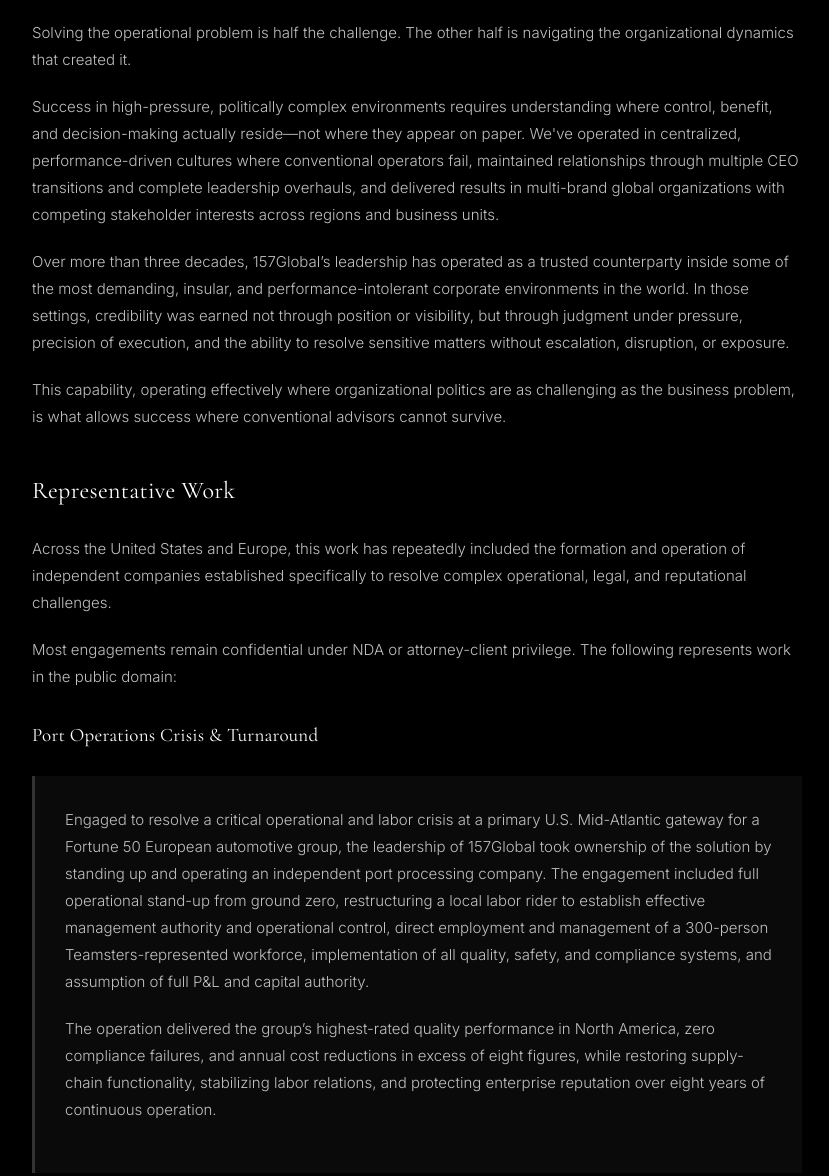
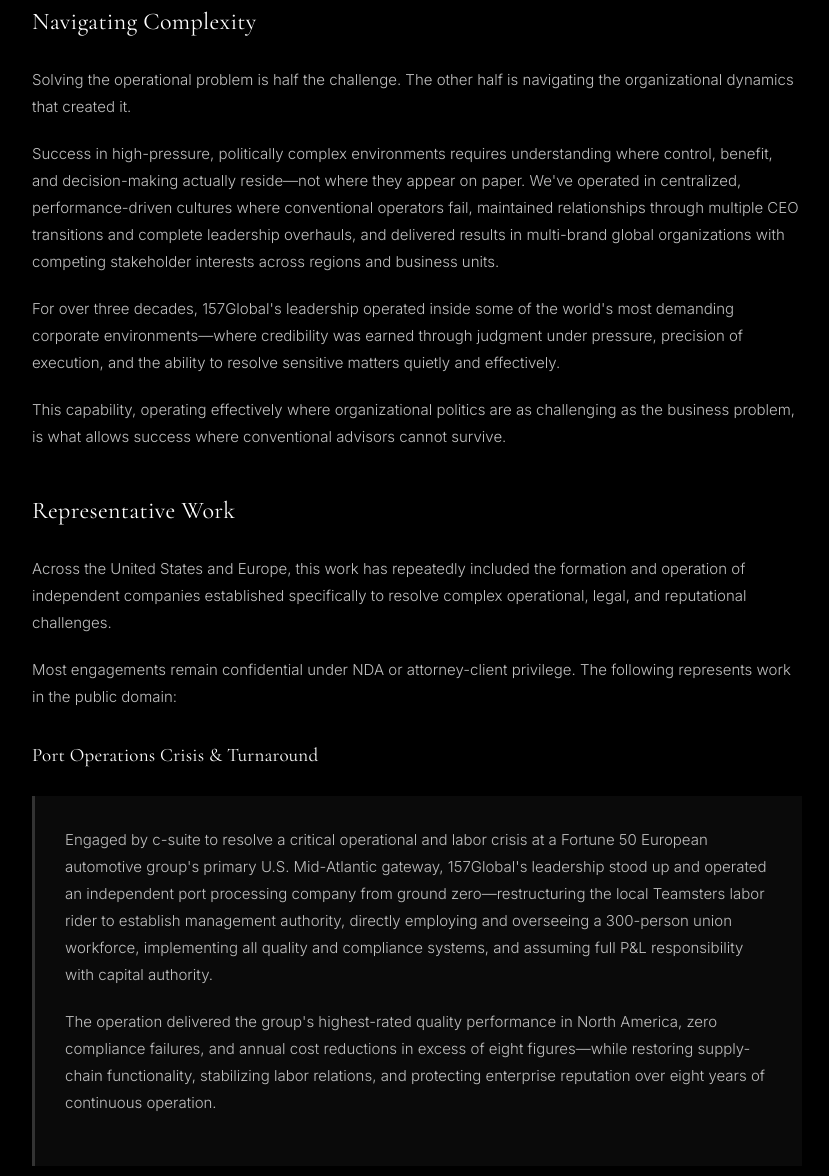
Before and after one commit to SGII21/157Global-site, a website: page index.html in a window 1280 px wide. Shown: the part 1551-2727 px from the top of the page, without its empty margins (223-1052 px from the left). Drawn offline with nearby package versions, Linux system fonts and the light colour scheme.

Commit message:
Update index.html

```diff
--- a/index.html
+++ b/index.html
@@ -68,12 +68,12 @@
         <!-- How We Work -->
         <div class="section">
             <h2>How We Work</h2>
-
+            <p>Most advisors present frameworks. We execute.<p>
             <p>Organizations engage us for three reasons: to fix what's broken, to prevent what could happen, or to build what matters. Whether it's a governance crisis requiring immediate intervention, insulating operations from liability exposure, cross-border expansion needing infrastructure, or an operational initiative that can't fail, we deliver when execution takes precedence over presentation.</p>
 
             <p>Our experience includes legally sensitive environments, where business objectives and legal requirements must advance together, timelines are compressed, and direct accountability matters.</p>
             <p>When risk requires structural insulation, we stand up and operate independent entities to protect the parent company's balance sheet, reputation, and legal position while executing critical mandates.</p>
-            <p> We fix problems fast, make decisions under uncertainty, and deliver measurable results. Three decades of operating in extreme corporate environments, not studying them from outside.<p>
+            <p> We fix problems fast, make decisions under uncertainty, and deliver measurable results. Three decades of operating in extreme corporate environments, not studying them from outside.</p>
             <p><em>Our work is confidential.</em></p>
 
 
@@ -87,7 +87,7 @@
 
             <p>Success in high-pressure, politically complex environments requires understanding where control, benefit, and decision-making actually reside—not where they appear on paper. We've operated in centralized, performance-driven cultures where conventional operators fail, maintained relationships through multiple CEO transitions and complete leadership overhauls, and delivered results in multi-brand global organizations with competing stakeholder interests across regions and business units.</p>
 
-            <p>Over more than three decades, 157Global’s leadership has operated as a trusted counterparty inside some of the most demanding, insular, and performance-intolerant corporate environments in the world. In those settings, credibility was earned not through position or visibility, but through judgment under pressure, precision of execution, and the ability to resolve sensitive matters without escalation, disruption, or exposure.
+            <p>For over three decades, 157Global's leadership operated inside some of the world's most demanding corporate environments—where credibility was earned through judgment under pressure, precision of execution, and the ability to resolve sensitive matters quietly and effectively.<p>
 
             <p>This capability, operating effectively where organizational politics are as challenging as the business problem, is what allows success where conventional advisors cannot survive.</p>
         </div>
@@ -104,9 +104,9 @@
              <h3>Port Operations Crisis & Turnaround</h3>
             <div class="case-study">
 
-                <p>Engaged to resolve a critical operational and labor crisis at a primary U.S. Mid-Atlantic gateway for a Fortune 50 European automotive group, the leadership of 157Global took ownership of the solution by standing up and operating an independent port processing company. The engagement included full operational stand-up from ground zero, restructuring a local labor rider to establish effective management authority and operational control, direct employment and management of a 300-person Teamsters-represented workforce, implementation of all quality, safety, and compliance systems, and assumption of full P&L and capital authority.</p>
+                <p>Engaged by c-suite to resolve a critical operational and labor crisis at a Fortune 50 European automotive group's primary U.S. Mid-Atlantic gateway, 157Global's leadership stood up and operated an independent port processing company from ground zero—restructuring the local Teamsters labor rider to establish management authority, directly employing and overseeing a 300-person union workforce, implementing all quality and compliance systems, and assuming full P&L responsibility with capital authority.</p>
 
-                <p>The operation delivered the group’s highest-rated quality performance in North America, zero compliance failures, and annual cost reductions in excess of eight figures, while restoring supply-chain functionality, stabilizing labor relations, and protecting enterprise reputation over eight years of continuous operation.</p>
+                <p>The operation delivered the group's highest-rated quality performance in North America, zero compliance failures, and annual cost reductions in excess of eight figures—while restoring supply-chain functionality, stabilizing labor relations, and protecting enterprise reputation over eight years of continuous operation.</p>
 
             </div>
         </div>
```
